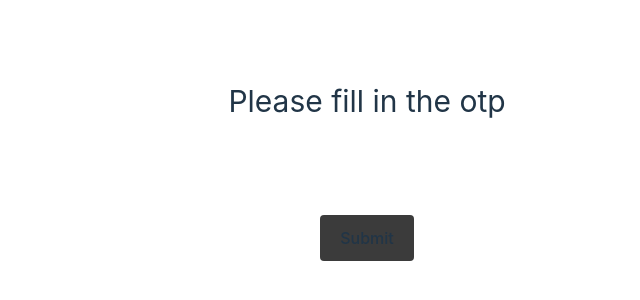
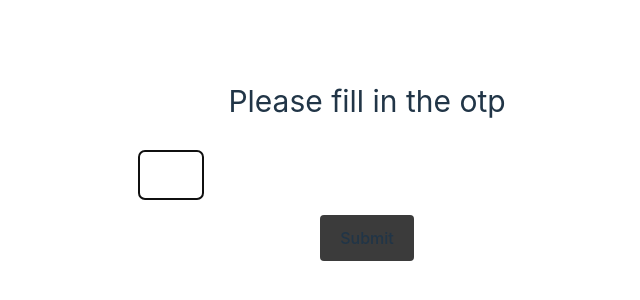
Before and after one commit to SHABIN-K/0TP-FORM, a React (Vite) app: page / in a window 1280 px wide. Shown: the part 228-528 px from the top of the page, without its empty margins (273-913 px from the left). Built offline with nearby package versions, Linux system fonts and the light colour scheme.

Commit message:
ux improved

```diff
--- a/src/App.jsx
+++ b/src/App.jsx
@@ -1,23 +1,70 @@
-import { useState } from 'react'
+import { useEffect, useRef, useState } from 'react'
 import './App.css'
 
 function App() {
+  const inputRef = useRef({})
+  const [otp, setOtp] = useState({
+    digitOne : "",
+    digitTwo : "",
+    digitThree : "",
+    digitFour : "",
+    digitFive : "",
+    digitSix : "",
+  })
+
+  useEffect(() => {
+    inputRef.current[0].focus();
+
+    inputRef.current[0].addEventListener("paste", pasteText);
+
+    return () => inputRef.current[0].removeEventListener("paste", pasteText);
+  }, [])
+
+  const pasteText = (event) => {
+    event.clipboardData.getData("text")
+  }
+
+  const handleChange = (event, index) => {
+    const { name , value }  = event.target;
+
+    if(/[a-z]/gi.test(value)) return;
+
+    setOtp(prev => ({
+      ...prev,
+      [name] : value.slice(-1),
+
+    }))
+
+    if(value && index < 5)
+        inputRef.current[index +1].focus();
+  };
+
+  const handleBackSpace = (event, index) => {
+    if(event.key === "Backspace")
+      if(index > 0)
+        inputRef.current[index -1].focus();
+  }
 
   const renderInput =() =>{
-     return  <input type="text" className='w-16 h-12 rounded-md mr-3 text-center text-xl'/>
+    return Object.keys(otp).map(( keys, index) => (
+      <input
+         type="text"
+         key={index}
+         name={keys}
+        // maxLength="1"
+         value={otp[keys]}
+         ref={(element) => (inputRef.current[index] = element)}
+         className='w-16 h-12 rounded-md mr-3 text-center text-xl'
+         onChange={(event) => handleChange(event,index)}
+         onKeyUp={(event) => handleBackSpace(event,index)}
+        />
+    ));
   };
 
   return (
     <form action="">
       <h3 className='text-3xl mb-8 '>Please fill in the otp</h3>
-      <div>
-        {renderInput()}
-        {renderInput()}
-        {renderInput()}
-        {renderInput()}
-        {renderInput()}
-        {renderInput()}
-      </div>
+      <div>{renderInput()}</div>
       <button className='mt-4 w-34 border border-solid bg-[#3b3b3b] rounded hover:bg-[#252525] hover:border-[#3b3b3b3b]'>Submit</button>
     </form>
   )
```
